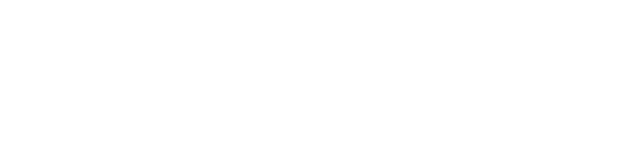
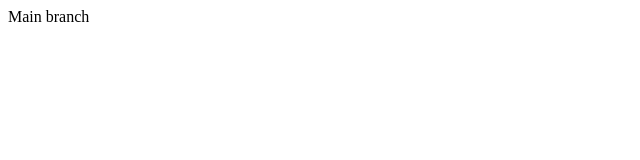
Before and after one commit to Salavat-FullStack/my-pet-project, a plain HTML site: page index.html in a window 1280 px wide. Shown: the whole page, without its empty margins (0-640 px from the left). Drawn offline with Linux system fonts and the light colour scheme.

Commit message:
Update index.html

```diff
--- a/index.html
+++ b/index.html
@@ -6,5 +6,6 @@
     <title>Document</title>
 </head>
 <body>
+    Main branch
 </body>
 </html>
```
